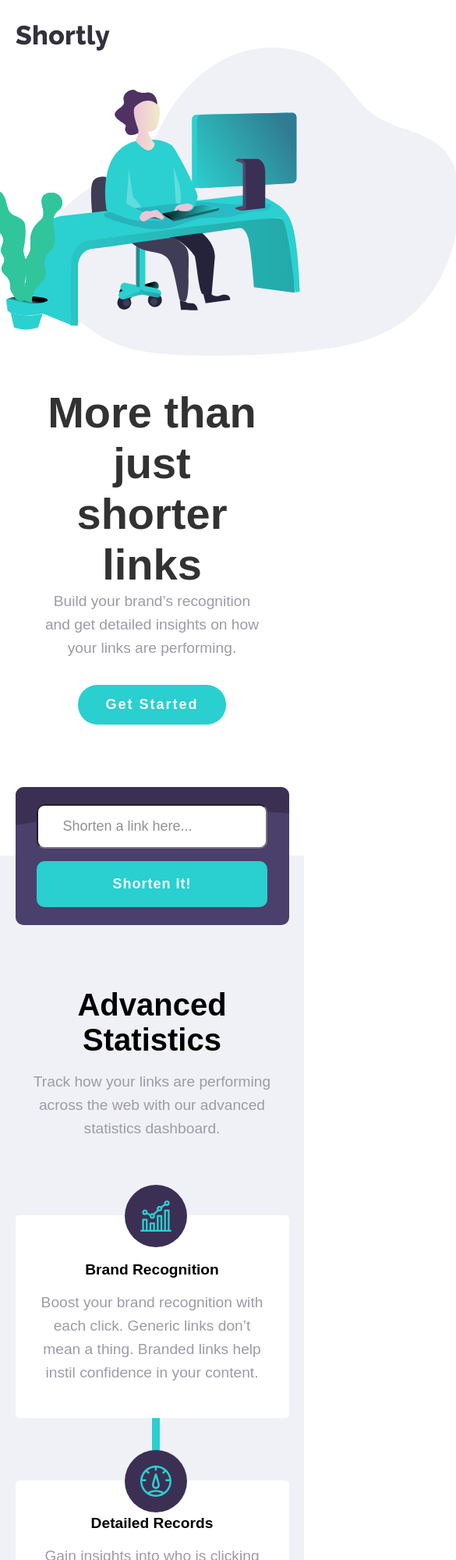
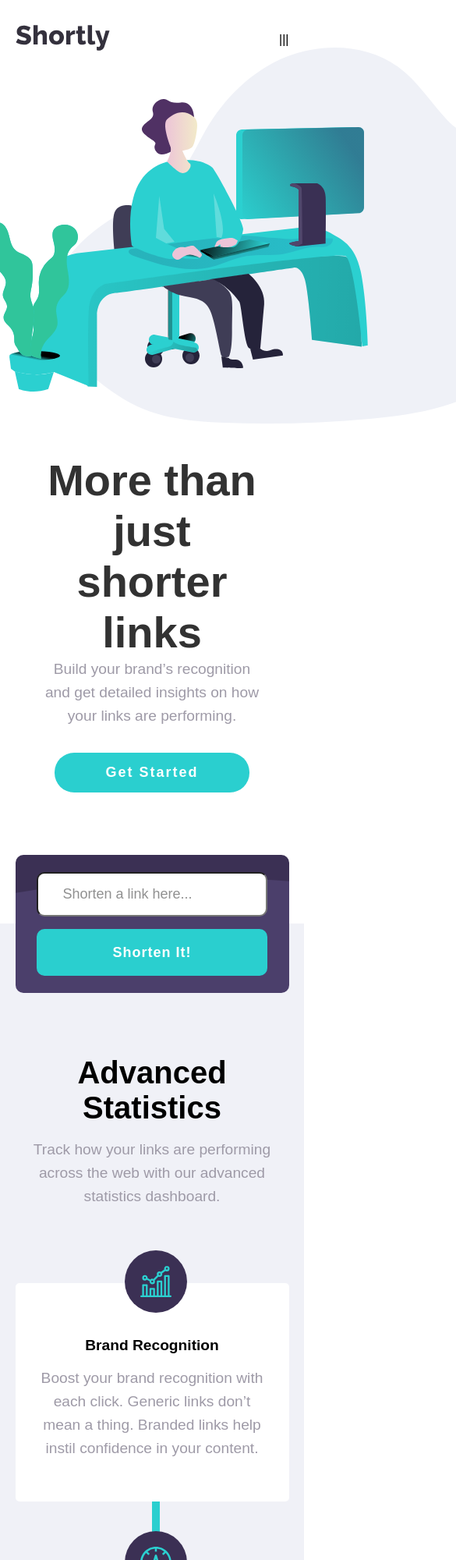
Before and after one commit to IonathanG/url-shortening-api-master, a website: page index.html in a window 390 px wide. Shown: the top 2000 px of the page at 78% size, 585 px wide, since content can reach past the window. Drawn offline with Linux system fonts and the light colour scheme; a web font is replaced by a local one.

Commit message:
v2_mobile

```diff
--- a/index.html
+++ b/index.html
@@ -15,6 +15,7 @@
     <div class="logo">
       <img src="./images/logo.svg" alt="logo">
     </div>
+    <div class="menu-button">|||</div>
     <nav>
       <ul>
         <li>Features</li>
--- a/scss/_placeholders.scss
+++ b/scss/_placeholders.scss
@@ -3,7 +3,7 @@
     padding: 0;
     width: 75%;
 
-    @media (max-width: 1080px) {
+    @media (max-width: 1120px) {
         width: 90%;
     }
 }
--- a/scss/style.scss
+++ b/scss/style.scss
@@ -36,12 +36,20 @@ body {
     flex-direction: row;
     padding-top: 2em;
 
-    @media (max-width: 1080px) {
+    @media (max-width: 1120px) {
         justify-content: space-between;
     }
 
     .logo {
         padding-right: 30px;
+    }
+
+    .menu-button {
+        display: none;
+
+        @media (max-width: 1120px) {
+            display: block;
+        }
     }
 
     nav {
@@ -68,10 +76,9 @@ body {
             }
         }
 
-        @media (max-width: 1080px) {
+        @media (max-width: 1120px) {
             display: none;
         }
-
     }
 }
 
@@ -88,7 +95,7 @@ main {
     .introduction {
         position: relative;
 
-        @media (max-width: 1120px) {
+        @media (max-width: 1350px) {
             display: flex;
             flex-direction: column;
         }
@@ -101,18 +108,16 @@ main {
             margin: 0 auto;
 
             @media (max-width: 1350px) {
-                max-width: 600px;
-            }
+                //max-width: 600px;
+                position: relative;
 
-            @media (max-width: 1120px) {
-                position: relative;
             }
         }
 
         &__wrap {
             @extend %body-padding;
 
-            @media (max-width: 1120px) {
+            @media (max-width: 1350px) {
                 display: flex;
                 justify-content: center;
                 align-items: center;
@@ -143,13 +148,13 @@ main {
                         max-width: 25ch;
                     }
 
-                    @media (max-width: 1120px) {
+                    @media (max-width: 1350px) {
                         font-size: 1.2rem;
                         max-width: 100%;
                     }
                 }
 
-                @media (max-width: 1120px) {
+                @media (max-width: 1350px) {
                     width: 80%;
                     text-align: center;
                     margin: 0 auto 2rem auto;
@@ -160,7 +165,8 @@ main {
                 font-weight: $big_weight;
                 font-size: $font_size;
                 letter-spacing: 2px;
-                max-width: 200px;
+                min-width: 250px;
+                text-align: center;
                 @include cyan_link(white, 15px 35px, 25px, $Cyan);
             }
         }
@@ -174,7 +180,7 @@ main {
         width: 100%;
         background: linear-gradient(to bottom, $white_basic 0%, $white_basic 50%, $Gray_Mild 50%, $Gray_Mild 100%);
 
-        @media (max-width: 1080px) {
+        @media (max-width: 1350px) {
             margin-top: 0;
             padding: 5rem 0;
         }
@@ -206,13 +212,14 @@ main {
 
             button {
                 @include cyan_link(white, 1.2rem 3rem, 10px, $Cyan);
+                min-width: 200px;
                 font-weight: $big_weight;
                 font-size: $font_size;
                 letter-spacing: 1px;
                 border: none;
             }
 
-            @media (max-width: 1080px) {
+            @media (max-width: 1120px) {
                 flex-direction: column;
                 gap: 1rem;
                 padding: 1.4rem 1.2rem;
@@ -255,10 +262,10 @@ main {
             &__cards {
                 position: relative;
                 display: grid;
-                grid-template-columns: repeat(3, 1fr);
+                grid-template-columns: repeat(3, minmax(280px, 1fr));
                 grid-column-gap: 2rem;
 
-                @media (max-width: 1080px) {
+                @media (max-width: 1120px) {
                     grid-template-columns: 1fr;
                     grid-template-rows: repeat(3, 1fr);
                     grid-row-gap: 5rem;
@@ -272,7 +279,7 @@ main {
                     background-color: $Cyan;
                     z-index: 0;
 
-                    @media (max-width: 1080px) {
+                    @media (max-width: 1120px) {
                         height: 100%;
                         width: 10px;
                         left: 50%;
@@ -288,12 +295,11 @@ main {
                     padding: 0 1.5rem;
                     background-color: white;
                     border-radius: 5px;
-                    height: 260px;
-                    max-width: 880px;
+                    height: 280px;
                     margin: 0 auto;
                     z-index: 1;
 
-                    @media (max-width: 1080px) {
+                    @media (max-width: 1120px) {
                         justify-items: center;
                         text-align: center;
                     }
@@ -307,7 +313,7 @@ main {
                        width: 80px;
                        border-radius: 50%;
 
-                       @media (max-width: 1080px) {
+                       @media (max-width: 1120px) {
                            left: calc(50% - 35px);
                        }
 
@@ -340,7 +346,7 @@ main {
                 &--unit-2 {
                     margin-top: 40px;
 
-                    @media (max-width: 1080px) {
+                    @media (max-width: 1120px) {
                         margin-top: 0;
                     }
                 }
@@ -348,7 +354,7 @@ main {
                 &--unit-3 {
                     margin-top: 80px;
 
-                    @media (max-width: 1080px) {
+                    @media (max-width: 1120px) {
                         margin-top: 0;
                     }
 
@@ -402,7 +408,7 @@ main {
     background-color: $Very_Dark_Violet;
     color: white;
 
-    @media (max-width: 1080px) {
+    @media (max-width: 1120px) {
         padding-bottom: 1rem;
     }
 
@@ -411,7 +417,7 @@ main {
         display: grid;
         grid-template-columns: 35% repeat(4, 1fr);
 
-        @media (max-width: 1080px) {
+        @media (max-width: 1350px) {
             grid-template-columns: 1fr;
             grid-template-rows: repeat(5, 0.5fr);
             justify-items: center;
@@ -425,10 +431,14 @@ main {
         &--unit {
             h4 {
                 margin-bottom: 1.4rem;
+
+                @media (max-width: 1120px) {
+                    margin-bottom: 1rem;
+                }
             }
 
             ul {
-                @media (max-width: 1080px) {
+                @media (max-width: 1120px) {
                     margin-bottom: 2.2rem;
                 }
 
@@ -449,7 +459,7 @@ main {
             flex-direction: row;
             gap: 5px;
 
-            @media (max-width: 1080px) {
+            @media (max-width: 1120px) {
                 margin-top: 1rem;
             }
 
```
Also changed, not shown: styles/style.css, 1 other file.
